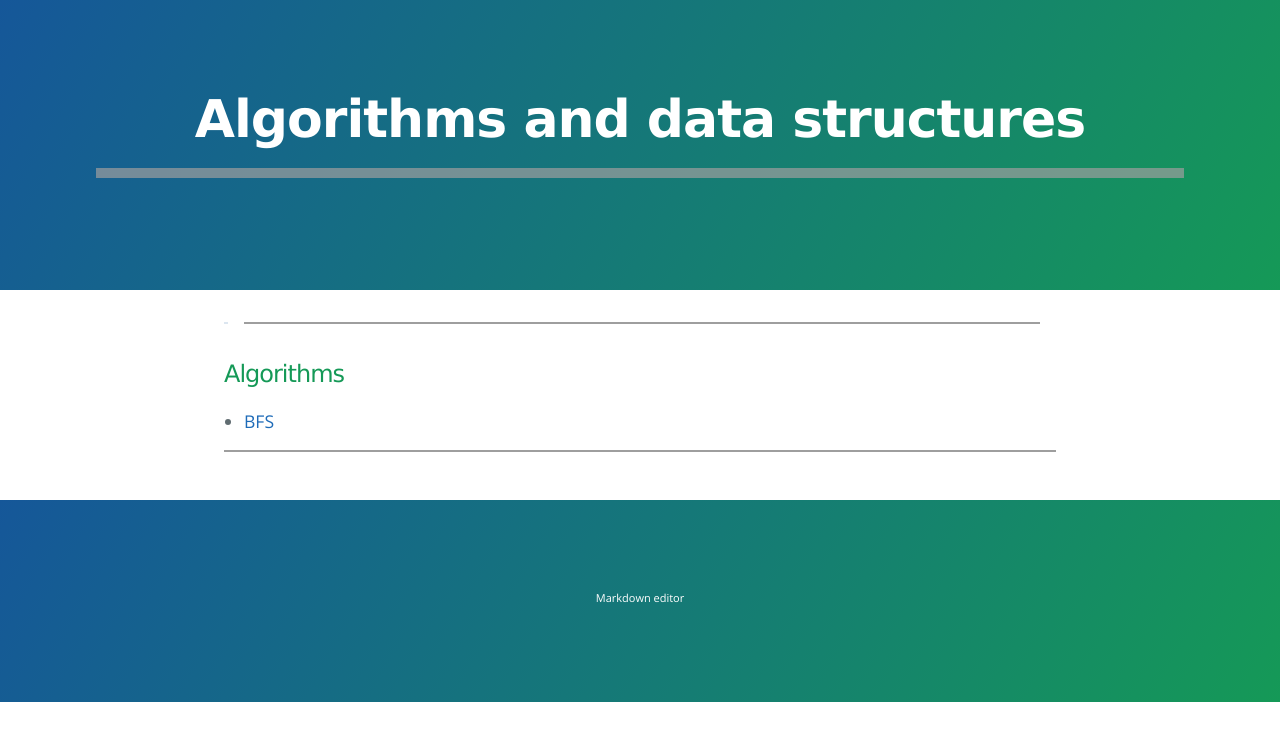
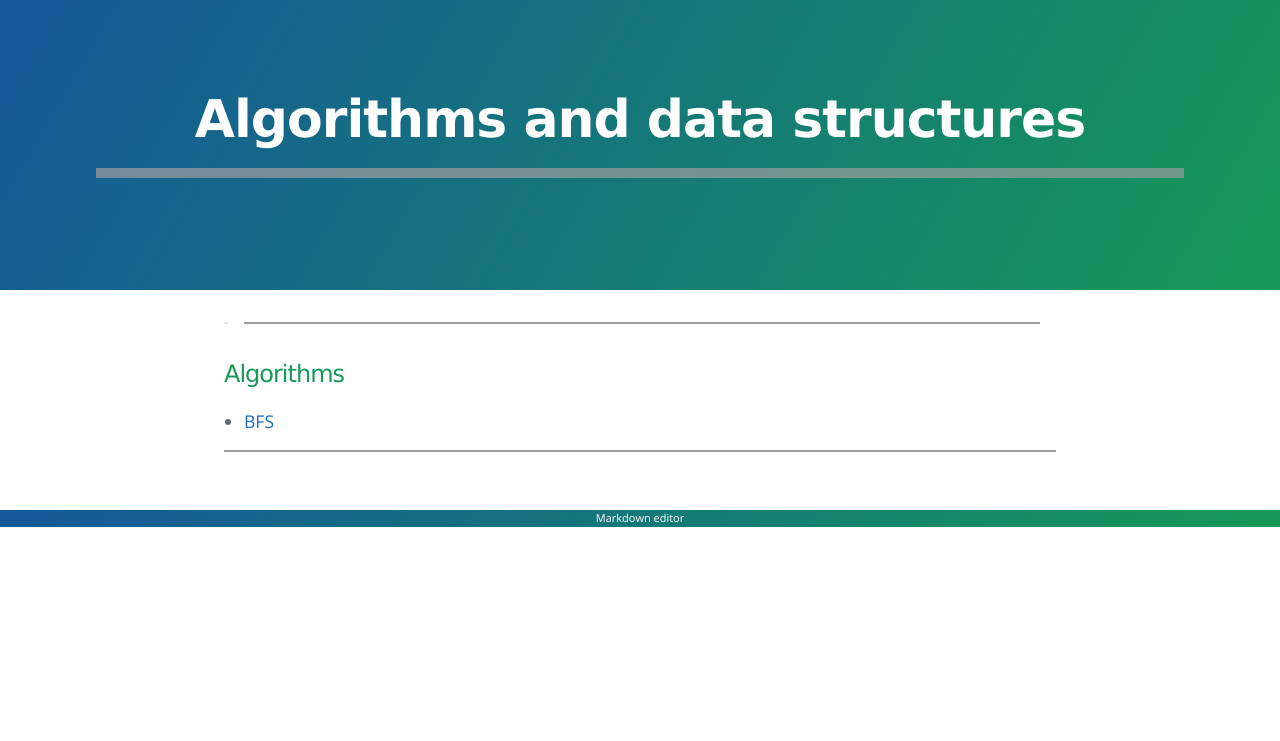
Before and after one commit to Nimitha-jagadeesha/Al-Ds, a Jekyll site: the page built from index.md, in a window 1280 px wide. Shown: the top 741 px of the page. Built offline with Jekyll 4.4.1, drawn with Linux system fonts in a browser that asks for light colours; the repository's description, which GitHub fills in, is left out; grey boxes are pictures that could not be loaded.

Commit message:
Update default.html

```diff
--- a/_layouts/default.html
+++ b/_layouts/default.html
@@ -30,7 +30,7 @@
       {{ content }}
 
     </main>
-    <footer class="page-header" >
+    <footer id="footer-wrap" >
       <p style="font-size: 11px;">
         <a style="text-decoration: none;color:white" href="{{ 'editor.html' | relative_url }}">Markdown editor</a>
     </p>
```
